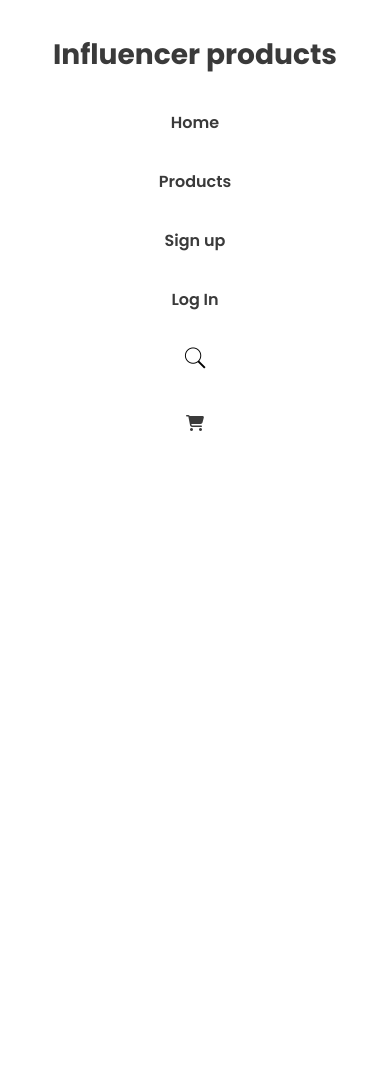
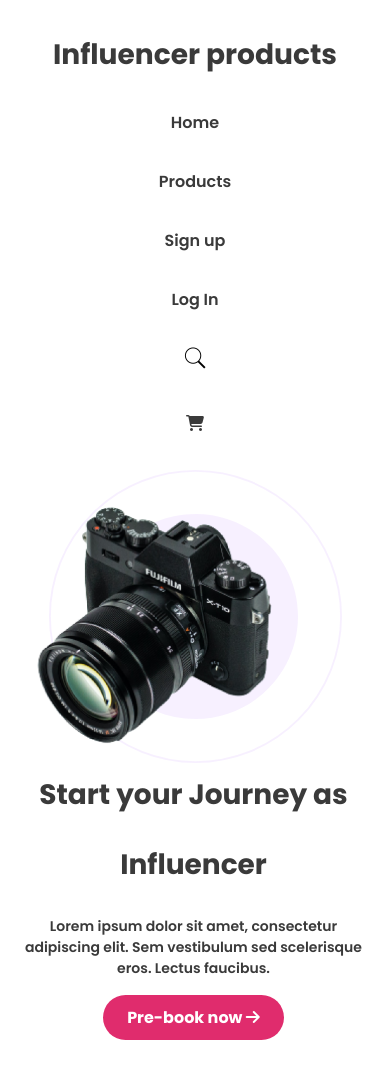
Before and after one commit to tanvirjem2/influencer-gear-b8, a plain HTML site: page index.html in a window 390 px wide. Before the commit the page ends 844 px from the top, so only its background shows below. Drawn offline with Linux system fonts and the light colour scheme.

Commit message:
Banner section done(Responsive also)

```diff
--- a/index.html
+++ b/index.html
@@ -38,6 +38,23 @@
                 </ul>
             </div>
         </nav>
+
+        <!-- banner section -->
+        <section>
+            <div class="banner-container">
+                <div class="banner-info">
+                    <h1 class="banner-title">Start your Journey as Influencer</h1>
+                    <p class="banner-description">Lorem ipsum dolor sit amet, consectetur adipiscing elit. Sem
+                        vestibulum sed scelerisque eros.
+                        Lectus
+                        faucibus.</p>
+                    <button class="banner-btn">Pre-book now <i class="fa-solid fa-arrow-right"></i></button>
+                </div>
+                <div class="banner-img">
+                    <img src="./images/main-camera.png" alt="">
+                </div>
+            </div>
+        </section>
     </header>
 
     <!-- main section -->
--- a/styles.css
+++ b/styles.css
@@ -34,6 +34,50 @@
     font-weight: 600;
 }
 
+/* banner section */
+
+.banner-container {
+    background-image: url("./images/Circle\ design.svg");
+    background-repeat: no-repeat;
+    background-position-x: 91%;
+    background-position-y: 98%;
+    display: flex;
+    align-items: center;
+    justify-content: space-between;
+    padding: 115px 120px 0px 120px;
+}
+
+.banner-title {
+    color: #3A3A3A;
+    font-family: Poppins;
+    font-size: 52px;
+    font-weight: 700;
+    line-height: 70px;
+    padding-bottom: 16px;
+    /* 134.615% */
+}
+
+.banner-btn {
+    border-radius: 41px;
+    background-color: #E02C6D;
+    border: none;
+    color: #FFF;
+    font-family: Poppins;
+    font-size: 16px;
+    font-weight: 700;
+    padding: 10px 24px 10px 24px;
+}
+
+.banner-description {
+    color: #3A3A3A;
+    font-family: Poppins;
+    font-size: 16px;
+    font-weight: 600;
+    padding-bottom: 16px;
+}
+
+
+
 @media screen and (max-width:576px) {
     .nav-container {
         flex-direction: column;
@@ -50,6 +94,37 @@
     .nav-li {
         flex-direction: column;
     }
+
+    /* banner section */
+
+    .banner-container {
+        flex-direction: column-reverse;
+        background-position-x: center;
+        background-position-y: top;
+        background-size: 75%;
+        padding: 22px 21px 51px 18px;
+        margin-top: 34px;
+    }
+
+    .banner-title {
+        color: #3A3A3A;
+        font-size: 28px;
+        font-weight: 700;
+    }
+
+    .banner-description {
+        color: #3A3A3A;
+        font-family: Poppins;
+        font-size: 14px;
+    }
+
+    .banner-info {
+        text-align: center;
+    }
+
+    .banner-img img {
+        width: 80%;
+    }
 }
 
 @media screen and (min-width:576px) and (max-width:992px) {
@@ -60,4 +135,9 @@
     .nav-title {
         padding-bottom: 34px;
     }
+
+    .banner-container{
+        padding: 20px;
+
+    }
 }
```
